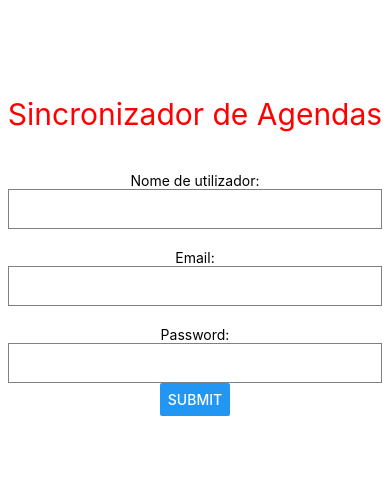
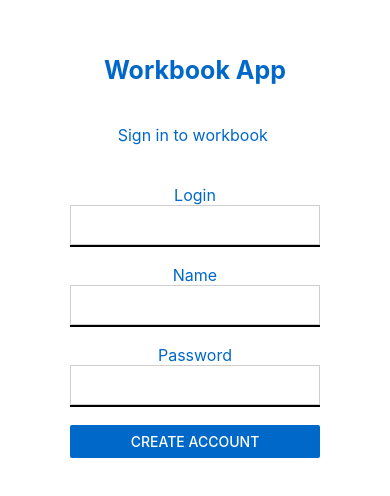
Before and after one commit to lurb3/sincronizador-agendas, a React Native app: screen / in a window 390 px wide. Shown: the part 166-662 px from the top of the page. Built offline with nearby package versions, Linux system fonts and the light colour scheme.

Commit message:
Layout for login page. File & folder structure for styles

```diff
--- a/App.js
+++ b/App.js
@@ -4,8 +4,7 @@ import { createStore } from "redux";
 import { Provider } from "react-redux";
 
 // Components
-import Counter from "./components/Counter";
-import LoginPage from "./components/LoginPage";
+import LoginPage from "./components/Account/LoginPage";
 
 const initialState = {
 	user: '',
--- /dev/null
+++ b/components/Account/LoginPage.js
@@ -0,0 +1,120 @@
+import React, { useEffect } from "react";
+import { connect } from "react-redux";
+import { View, Text, Button, TextInput, StyleSheet } from "react-native";
+
+import * as AccountStyle from "../Styles/AccountStyles";
+const axios = require('axios');
+
+const LoginPage = (props) => {
+
+    const styles = StyleSheet.create({
+        title: {
+          ...AccountStyle.title,
+        },
+        subtitle: {
+            ...AccountStyle.title,
+            fontWeight: 'normal',
+            fontSize: 16
+        },
+        wrapper: {
+            ...AccountStyle.wrapper
+        },
+        formLabel: {
+            ...AccountStyle.formLabel
+        },
+        formInput: {
+            ...AccountStyle.formInput
+        },
+      })
+
+    const updateUserInfo = (input, type) => {
+        switch(type) {
+            case 'UPDATE_USER' :
+                return {
+                    type: type,
+                    payload: {user: input.nativeEvent.text}
+                }
+            case 'UPDATE_EMAIL' :
+                return {
+                    type: type,
+                    payload: {email: input.nativeEvent.text}
+                }
+            case 'UPDATE_PASSWORD' :
+                return {
+                    type: type,
+                    payload: {password: input.nativeEvent.text}
+                }
+        }
+    }
+
+    const handleUserName = (e) => {
+        props.dispatch(updateUserInfo(e, 'UPDATE_USER'))
+    }
+
+    const handleEmail = (e) => {
+        props.dispatch(updateUserInfo(e, 'UPDATE_EMAIL'))
+    }
+
+    const handlePassword = (e) => {
+        props.dispatch(updateUserInfo(e, 'UPDATE_PASSWORD'))
+    }
+
+    const handleSubmit = (e) => {
+        axios.get('http://192.168.1.12:3000')
+            .then(function (response) {
+                console.log(response.data);
+            })
+            .catch(function (error) {
+                console.log(error);
+            })
+        console.log(props);
+    }
+
+    return (
+        <View style={styles.wrapper}>
+            <View>
+                <Text style={styles.title}> Workbook App </Text>
+                <Text style={styles.subtitle}>Sign in to workbook </Text>
+            </View>
+
+            <Text style={styles.formLabel}>Login</Text>
+            <TextInput
+                style={styles.formInput}
+                onChange={ handleUserName }
+                value={props.user}
+            />
+
+            <Text style={styles.formLabel}>
+                Name
+            </Text>
+
+            <TextInput
+                style={styles.formInput}
+                onChange={ handleEmail }
+                value={props.email}
+            />
+
+            <Text style={styles.formLabel}>
+                Password
+            </Text>
+
+            <TextInput
+                secureTextEntry={true}
+                style={styles.formInput}
+                onChange={ handlePassword }
+                value={props.password}
+            />
+
+            <Button color="#0068C8" onPress={ handleSubmit } title="Create account">
+            </Button>
+        </View>
+    );
+}
+
+const mapStateToProps = (state) => ({
+    user: state.user,
+    email: state.email,
+    password: state.password
+})
+
+export default connect(mapStateToProps)(LoginPage);
--- /dev/null
+++ b/components/Styles/AccountStyles.js
@@ -0,0 +1,30 @@
+export const wrapper = {
+    width: "100%",
+    padding: 70
+}
+
+export const title = {
+    fontSize: 25,
+    color: "#0068C8",
+    marginBottom: 40,
+    fontWeight: "bold",
+    textAlign: "center",
+}
+
+export const formLabel = {
+    fontSize: 16,
+    color: "#0068C8",
+    textAlign: 'center'
+}
+
+export const formInput = {
+    backgroundColor: 'white',
+    height: 40,
+    marginBottom: 20,
+    padding: 10,
+    alignSelf: 'stretch',
+    borderColor: 'rgba(0,0,0,0.19)',
+    borderWidth: 1,
+    shadowOffset: { width: 0, height: 2},
+    elevation: 4,
+}
```
Also changed, not shown: components/Account/SignupPage.js (added).
